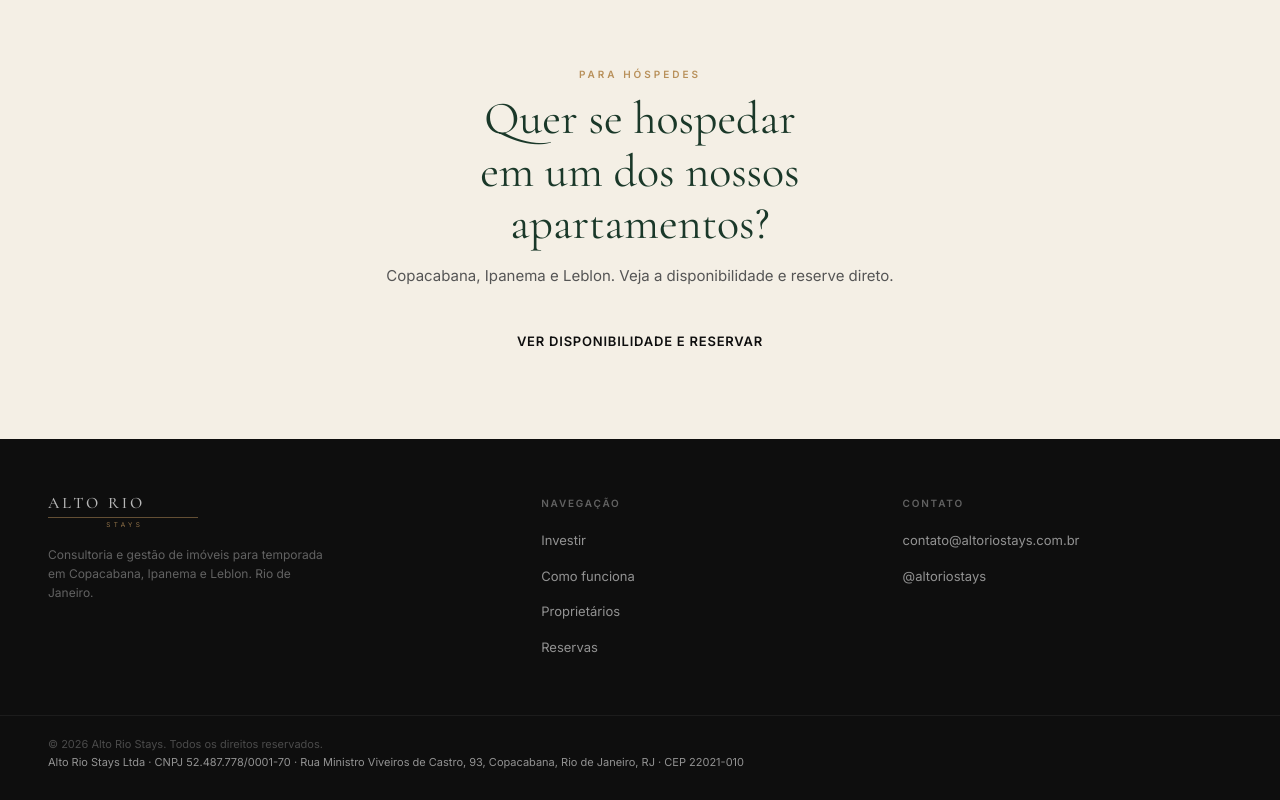
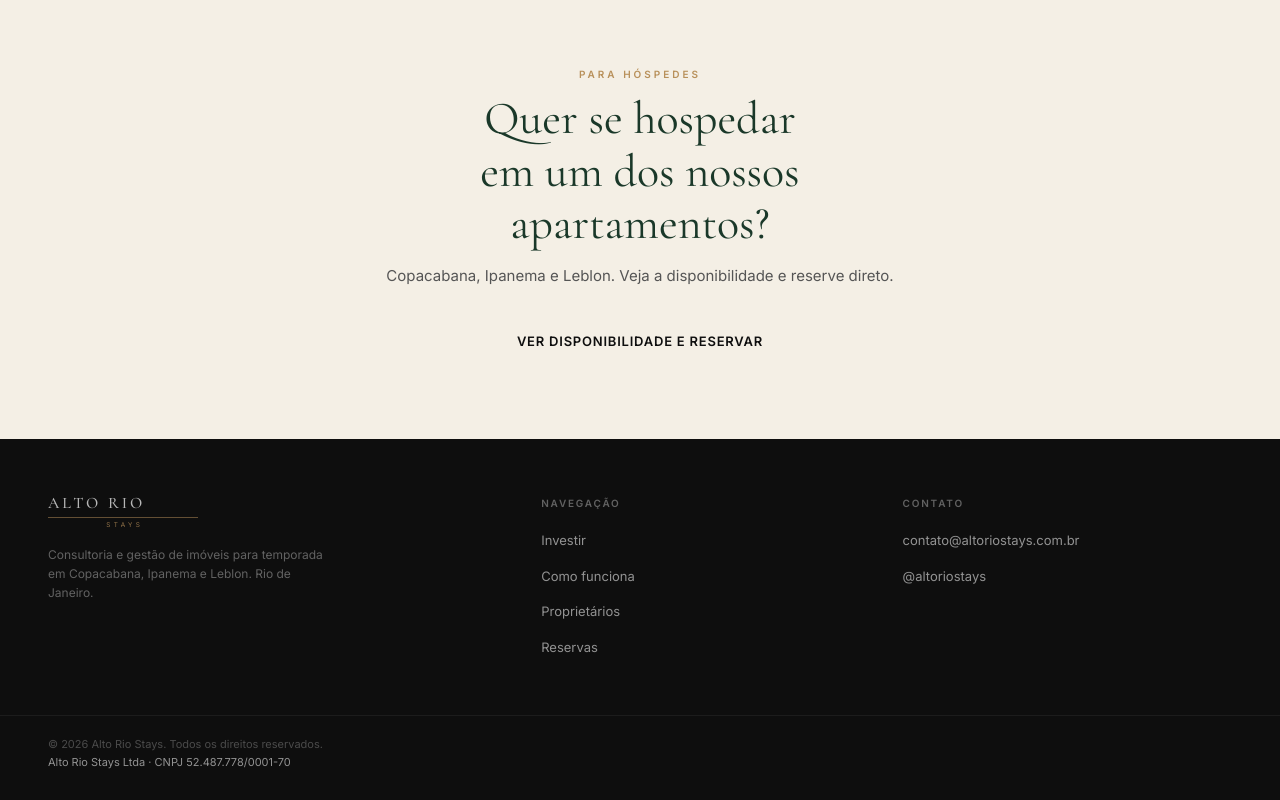
Before and after one commit to renatoparentoni/alto-rio-site, a plain HTML site: page index.html in a window 1280 px wide. Shown: the part 4289-5089 px from the top of the page. Drawn offline with nearby package versions, Linux system fonts and the light colour scheme.

Commit message:
Rodapé: só razão social e CNPJ (sem endereço)
Co-Authored-By: Claude Sonnet 5.5 <noreply@anthropic.com>

```diff
--- a/index.html
+++ b/index.html
@@ -401,7 +401,7 @@
     </ul>
   </div>
 </footer>
-<div class="foot-bottom"><p>© 2026 Alto Rio Stays. Todos os direitos reservados.</p><p class="legal">Alto Rio Stays Ltda · CNPJ 52.487.778/0001-70 · Rua Ministro Viveiros de Castro, 93, Copacabana, Rio de Janeiro, RJ · CEP 22021-010</p></div>
+<div class="foot-bottom"><p>© 2026 Alto Rio Stays. Todos os direitos reservados.</p><p class="legal">Alto Rio Stays Ltda · CNPJ 52.487.778/0001-70</p></div>
 
 <a class="wa-float" data-wa="Olá! Vim pelo site da Alto Rio Stays." aria-label="WhatsApp" hidden>
   <svg viewBox="0 0 24 24"><path d="M17.47 14.38c-.3-.15-1.76-.87-2.03-.97-.27-.1-.47-.15-.67.15-.2.3-.77.97-.94 1.17-.17.2-.35.22-.65.07-.3-.15-1.26-.46-2.39-1.48-.88-.79-1.48-1.76-1.65-2.06-.17-.3-.02-.46.13-.61.13-.13.3-.35.45-.52.15-.17.2-.3.3-.5.1-.2.05-.37-.02-.52-.08-.15-.67-1.61-.92-2.2-.24-.58-.49-.5-.67-.51h-.57c-.2 0-.52.07-.79.37-.27.3-1.04 1.02-1.04 2.48s1.07 2.88 1.21 3.07c.15.2 2.1 3.2 5.08 4.49.71.3 1.26.49 1.69.62.71.23 1.36.2 1.87.12.57-.09 1.76-.72 2-1.41.25-.7.25-1.29.17-1.41-.07-.12-.27-.2-.57-.35M12.05 21.79a9.87 9.87 0 0 1-5.03-1.38l-.36-.21-3.74.98 1-3.65-.24-.37a9.86 9.86 0 0 1-1.51-5.26c0-5.45 4.44-9.89 9.89-9.89 2.64 0 5.12 1.03 6.99 2.9a9.83 9.83 0 0 1 2.89 7c0 5.45-4.44 9.89-9.89 9.89m8.41-18.3A11.82 11.82 0 0 0 12.05 0C5.5 0 .16 5.34.16 11.89c0 2.1.55 4.14 1.59 5.95L.06 24l6.3-1.65a11.88 11.88 0 0 0 5.68 1.45h.01c6.55 0 11.89-5.34 11.89-11.89 0-3.18-1.24-6.17-3.48-8.42z"/></svg>
```
